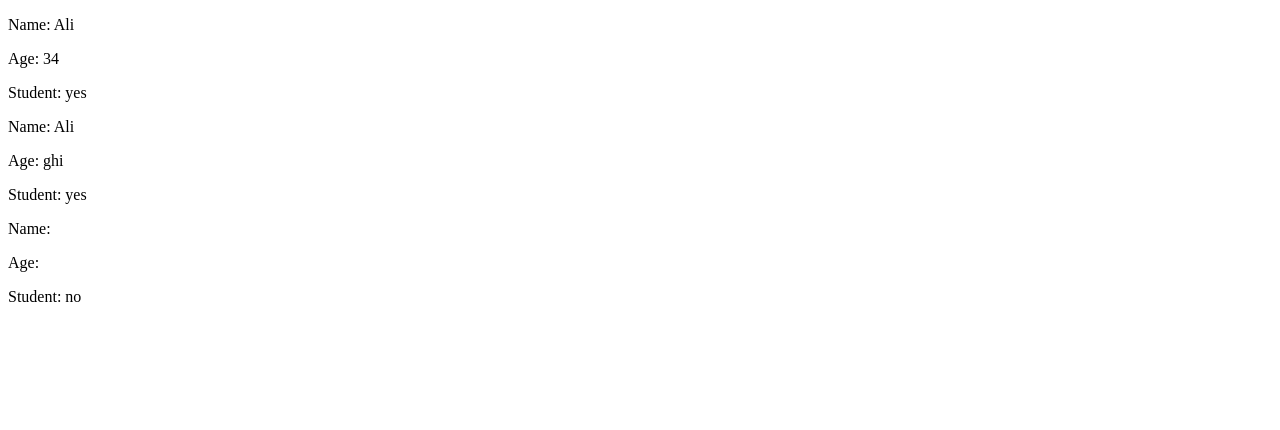
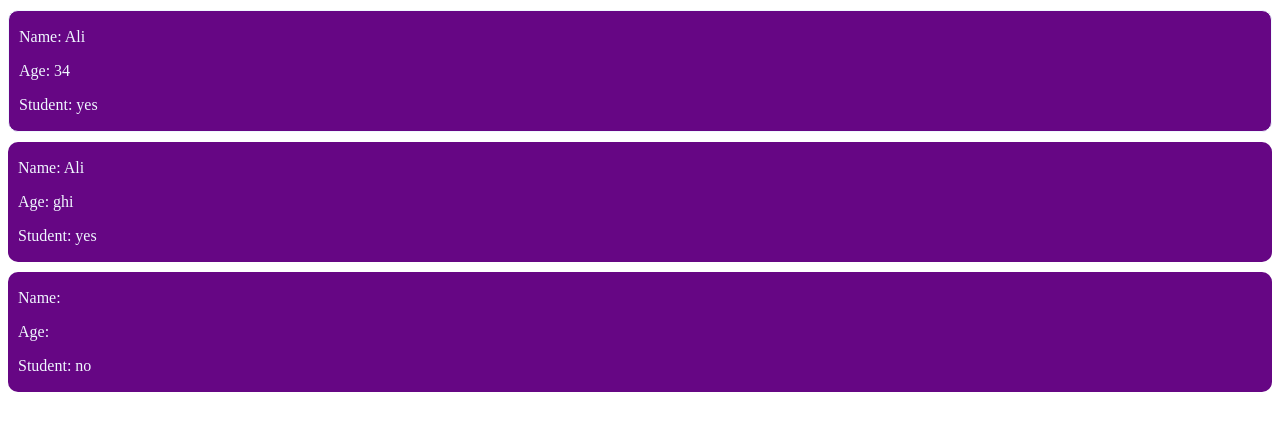
Before and after one commit to amirhoprogrammer/my-react-bro, a React (Vite) app: page /students in a window 1280 px wide. Shown: the top 430 px of the page. Built offline with nearby package versions, Linux system fonts and the light colour scheme.

Commit message:
add student and edit css of that

```diff
--- a/src/Students/Student.jsx
+++ b/src/Students/Student.jsx
@@ -1,8 +1,8 @@
 import PropTypes from "prop-types";
-
+import "./student.css";
 function Student(props) {
   return (
-    <div>
+    <div className="students">
       <p>Name: {props.name}</p>
       <p>Age: {props.age}</p>
       <p>Student: {props.isStudent ? "yes" : "no"}</p>
--- a/src/Students/Students.jsx
+++ b/src/Students/Students.jsx
@@ -1,10 +1,17 @@
 import Student from "./Student.jsx";
+import "./student.css";
 function Students() {
   return (
-    <div className="students">
-      <Student name="Ali" age={34} isStudent={true} />
-      <Student name="Ali" age="ghi" isStudent={true} />
-      <Student />
+    <div>
+      <div className="student1">
+        <Student name="Ali" age={34} isStudent={true} />
+      </div>
+      <div className="student2">
+        <Student name="Ali" age="ghi" isStudent={true} />
+      </div>
+      <div className="student3">
+        <Student />
+      </div>
     </div>
   );
 }
--- a/src/Students/student.css
+++ b/src/Students/student.css
@@ -1,3 +1,38 @@
+.student1 {
+  background-color: rgb(102, 6, 132);
+  margin: 10px 0 10px 0;
+  padding: 1px 0 1px 10px;
+  border: solid 1px;
+  color: aliceblue;
+  border-radius: 10px;
+  -webkit-border-radius: 10px;
+  -moz-border-radius: 10px;
+  -ms-border-radius: 10px;
+  -o-border-radius: 10px;
+}
+.student2 {
+  background-color: rgb(102, 6, 132);
+  margin: 10px 0 10px 0;
+  padding: 1px 0 1px 10px;
+  color: aliceblue;
+  border-radius: 10px;
+  -webkit-border-radius: 10px;
+  -moz-border-radius: 10px;
+  -ms-border-radius: 10px;
+  -o-border-radius: 10px;
+}
+.student3 {
+  background-color: rgb(102, 6, 132);
+  margin: 10px 0 10px 0;
+  padding: 1px 0 1px 10px;
+  color: aliceblue;
+  border-radius: 10px;
+  -webkit-border-radius: 10px;
+  -moz-border-radius: 10px;
+  -ms-border-radius: 10px;
+  -o-border-radius: 10px;
+}
 .students {
-  background-color: aqua;
+  padding: 0;
+  margin: 0;
 }
--- a/src/csses/home.css
+++ b/src/csses/home.css
@@ -4,6 +4,11 @@
   margin: 10px 0 0 0;
   padding: 10px 0 10px 10px;
   background-color: aliceblue;
+  border-radius: 10px;
+  -webkit-border-radius: 10px;
+  -moz-border-radius: 10px;
+  -ms-border-radius: 10px;
+  -o-border-radius: 10px;
 }
 .lesson1 p {
   margin: 0;
```
